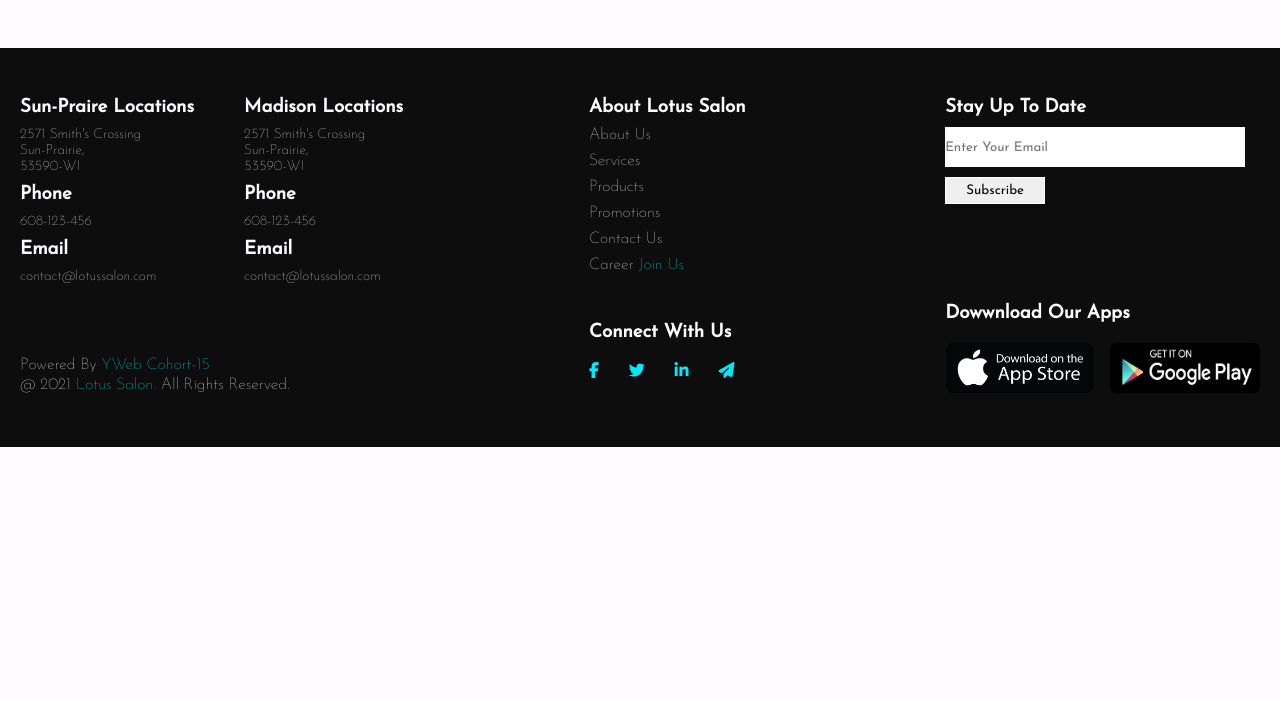
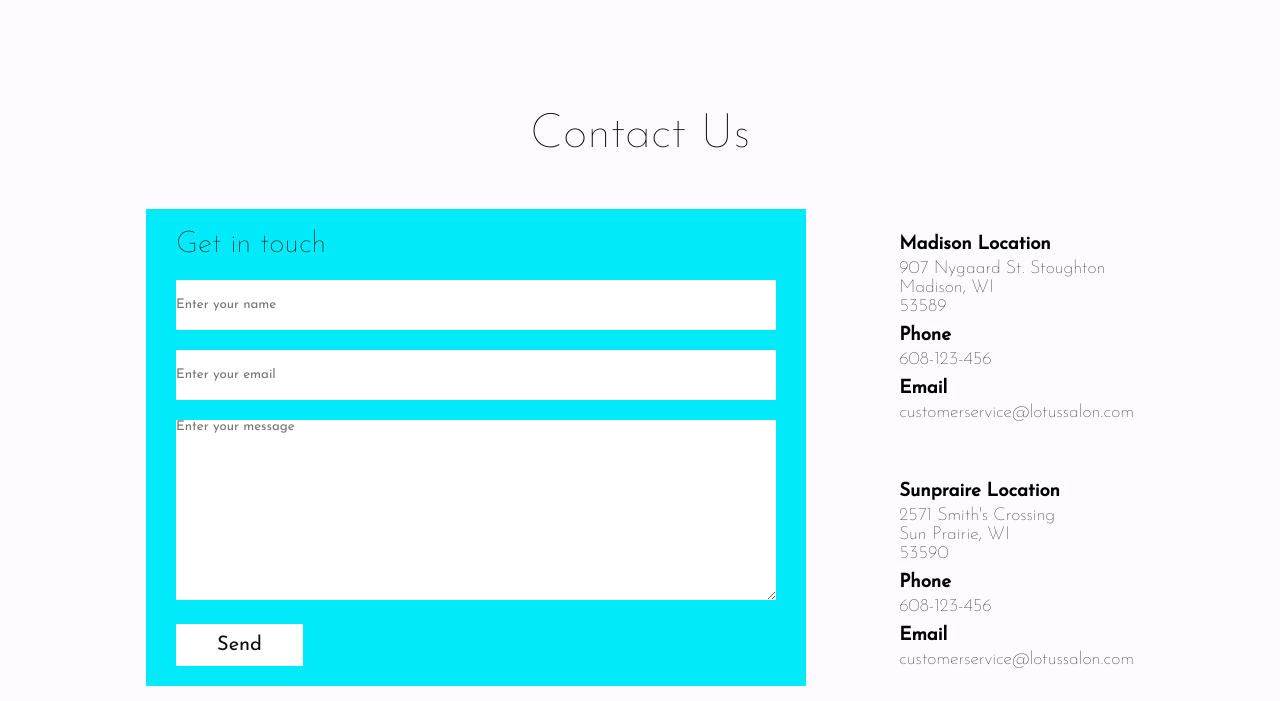
Before and after one commit to webxacademy/lotus_salon, a plain HTML site: page index.html in a window 1280 px wide. Shown: the part 7971-8672 px from the top of the page. Before the commit the page ends 8418 px from the top, so only its background shows below. Drawn offline with Linux system fonts and the light colour scheme.

Commit message:
Fixed contact page.
Fixed the issues with the contact form

```diff
--- a/index.html
+++ b/index.html
@@ -986,6 +986,77 @@
       </div>
     </section>
 
+    <!--contact-us-->
+    <section id="contact-us">
+      <div class="container">
+        <div class="title">
+          <h2>Contact Us</h2>
+        </div>
+        <div class="contact-box">
+          <div class="contact-details">
+
+            <div class="box-1">
+              <form class="" action="index.html" method="post">
+
+              <h3> Get in touch </h3>
+                <input type="text" name="name" placeholder="Enter your name"><br>
+
+                <input type="text" name="email" placeholder="Enter your email"><br>
+
+                <textarea placeholder="Enter your message"></textarea><br>
+
+                <input type="submit" value="Send">
+              </form>
+            </div>
+
+            <div class="box-2">
+              <div class="loc-1">
+                <div class="Add-1">
+                    <h3>Madison Location</h3>
+                    <p>907 Nygaard St. Stoughton</p>
+                    <p>Madison, WI</p>
+                    <p>53589</p>
+                  </div>
+                  <div class="contact">
+                    <h3>Phone</h3>
+                    <p>608-123-456</p>
+                  </div>
+                  <div class="email">
+                    <h3>Email</h3>
+                    <p>customerservice@lotussalon.com</p>
+                  </div>
+              </div>
+
+            <div class="loc-2">
+              <div class="Add-2">
+                <h3>Sunpraire Location</h3>
+                <p>2571 Smith's Crossing</p>
+                <p>Sun Prairie, WI</p>
+                <p>53590</p>
+                <div class="contact">
+                  <h3>Phone</h3>
+                  <p>608-123-456</p>
+                </div>
+                <div class="email">
+                  <h3>Email</h3>
+                  <p>customerservice@lotussalon.com</p>
+                </div>
+            </div>
+            </div>
+
+
+            </div>
+
+
+
+          </div>
+        </div>
+
+        </div>
+
+
+
+    </section>
 
 
 
--- a/main.css
+++ b/main.css
@@ -1097,6 +1097,110 @@ color: #00eafa;
 
 
 
+/*   CONTACT US   */
+
+#contact-us{
+  width: 100%;
+  height: 700px;
+  display: flex;
+  justify-content: center;
+  align-items: center;
+}
+
+#contact-us .contact-box{
+  position: relative;
+  width: 100%
+  height:100%;
+  display: flex;
+  justify-content: center;
+  align-items: center;
+}
+
+#contact-us .contact-details{
+
+  display: flex;
+  justify-content: space-between;
+  align-items: center;
+  width: 85%;
+  font-weight: lighter;
+  padding: 0 50px;
+}
+
+
+input[type=text]{
+  margin-top: 20px;
+  width: 600px;
+  height: 50px;
+  background-color: #fff;
+  border-style: none;
+  border: none;
+
+}
+textarea{
+  width: 600px;
+  height: 180px;
+  margin-top: 20px;
+  background-color:#fff;
+  border-style: none;
+  border: none;
+  }
+
+
+
+.box-1{
+  padding: 20px 30px;
+  background-color: #00eafa;
+}
+
+.box-1 form h3{
+  font-size: 30px;
+  text-align: left;
+  font-weight: lighter;
+
+}
+
+.box-2{
+  display: flex;
+  flex-direction: column;
+  justify-content: center;
+  align-items: center;
+}
+.box-2 .loc-1{
+  margin-bottom: 50px;
+}
+
+.box-2 .loc-1 h3,
+.box-2 .loc-2 h3{
+margin: 10px 0 5px 0;
+}
+
+.box-2 .loc-1 p,
+.box-2 .loc-2 p{
+  font-size: 18px;
+}
+
+
+input[type=submit]{
+  cursor: pointer;
+  padding: 10px 40px;
+  margin-top: 20px;
+  border-style: none;
+  color: #0d0d0d;
+  font-size: 20px;
+  background: #fff;
+  border: solid 1px #fdfbff;
+
+}
+input[type=submit]:hover{
+    border: solid 1px #fdfbff;
+  background-color: #0d0d0d;
+  color: #00eafa;
+
+}
+
+
+
+
 /*   FOOTER   */
 
 #footer {
```
